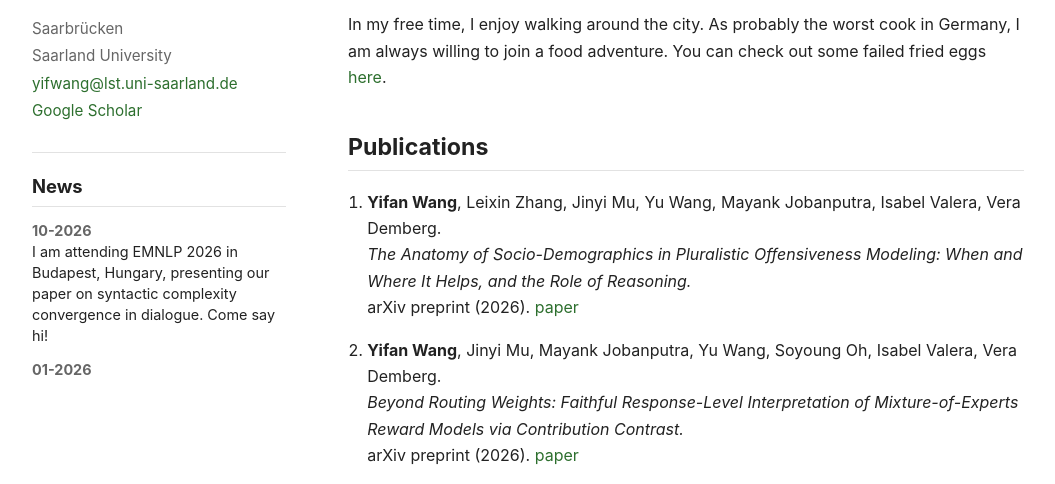
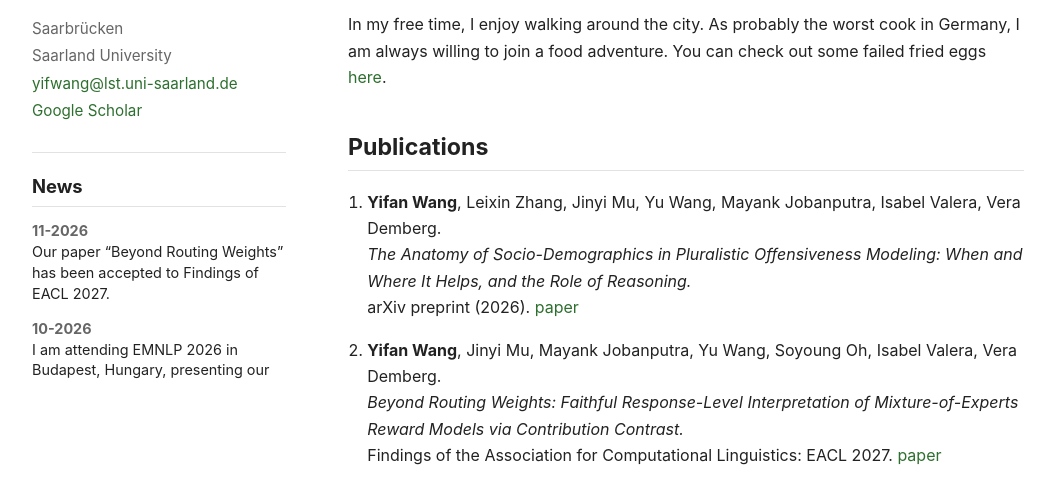
Before and after one commit to Ewanwong/Ewanwong.github.io, a plain HTML site: page index.html in a window 1280 px wide. Shown: the part 465-949 px from the top of the page, without its empty margins (112-1167 px from the left). Drawn offline with Linux system fonts and the light colour scheme.

Commit message:
Update Beyond Routing Weights to EACL 2027 Findings and add news
Updated news section with recent paper acceptance details.

```diff
--- a/index.html
+++ b/index.html
@@ -32,6 +32,7 @@
             <section id="news" class="profile-news">
                 <h2>News</h2>
                 <ol class="news-list">
+                    <li><time datetime="2026-11">11-2026</time> Our paper &ldquo;Beyond Routing Weights&rdquo; has been accepted to Findings of EACL 2027.</li>
                     <li><time datetime="2026-10">10-2026</time> I am attending EMNLP 2026 in Budapest, Hungary, presenting our paper on syntactic complexity convergence in dialogue. Come say hi!</li>
                     <li><time datetime="2026-01">01-2026</time> One paper accepted to ICLR 2026. Hope to see you in Brazil!</li>
                     <li><time datetime="2025-11">11-2025</time> One paper accepted to TMLR.</li>
@@ -86,7 +87,7 @@
                     <li>
                         <strong>Yifan Wang</strong>, Jinyi Mu, Mayank Jobanputra, Yu Wang, Soyoung Oh, Isabel Valera, Vera Demberg.
                         <span class="paper-title">Beyond Routing Weights: Faithful Response-Level Interpretation of Mixture-of-Experts Reward Models via Contribution Contrast.</span>
-                        arXiv preprint (2026).
+                                                Findings of the Association for Computational Linguistics: EACL 2027.
                         <a href="https://arxiv.org/abs/2608.06400" target="_blank" rel="noopener">paper</a>
                     </li>
                     <li>
```
